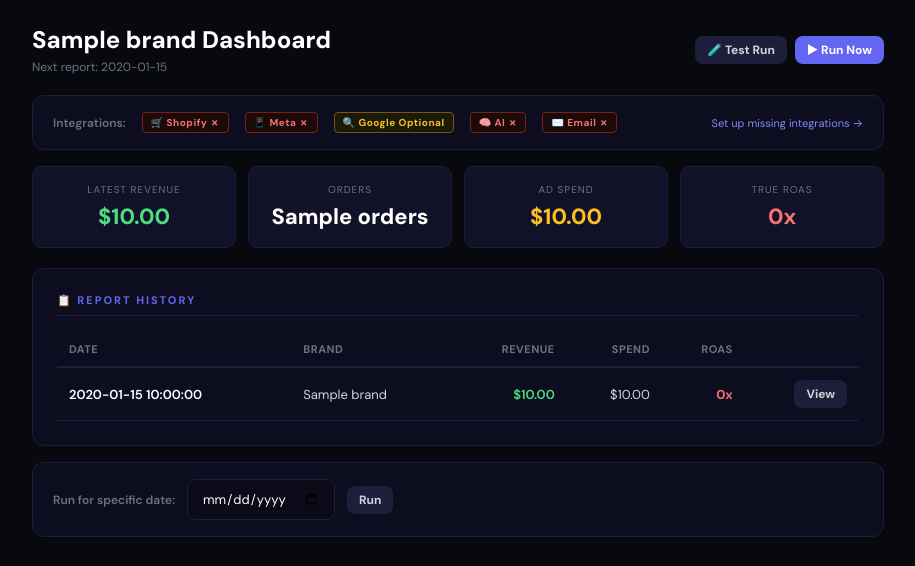
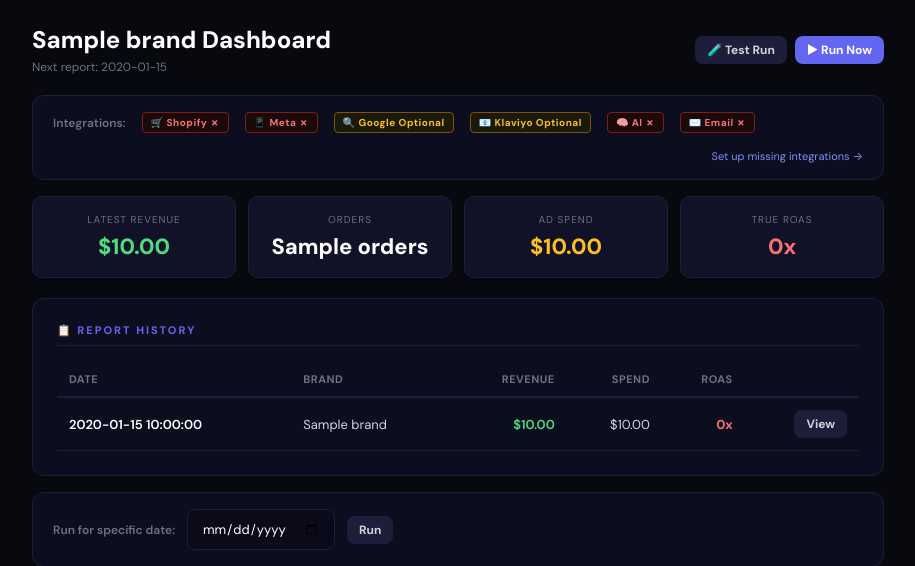
Before and after one commit to pkhart-tpz/ads-digest, a Flask app: template templates/dashboard.html in a window 1280 px wide. Shown: the part 56-622 px from the top of the page, without its empty margins (182-1097 px from the left). Run offline with Flask 3, Linux system fonts and the light colour scheme; the template is opened without the code that fills it: most values are stand-ins (such as "Sample title", 1, 10 or a date in 2020); parts of the project's set-up code (start-up, migrations or seed data) failed here and were passed over.

Commit message:
Update dashboard.html

```diff
--- a/templates/dashboard.html
+++ b/templates/dashboard.html
@@ -38,6 +38,9 @@
         </span>
         <span class="badge {{ 'badge-green' if integrations.google else 'badge-yellow' }}">
             🔍 Google {{ '✓' if integrations.google else 'Optional' }}
+        </span>
+        <span class="badge {{ 'badge-green' if integrations.klaviyo else 'badge-yellow' }}">
+            📧 Klaviyo {{ '✓' if integrations.klaviyo else 'Optional' }}
         </span>
         <span class="badge {{ 'badge-green' if integrations.ai else 'badge-red' }}">
             🧠 AI {{ '✓' if integrations.ai else '✗' }}
```
